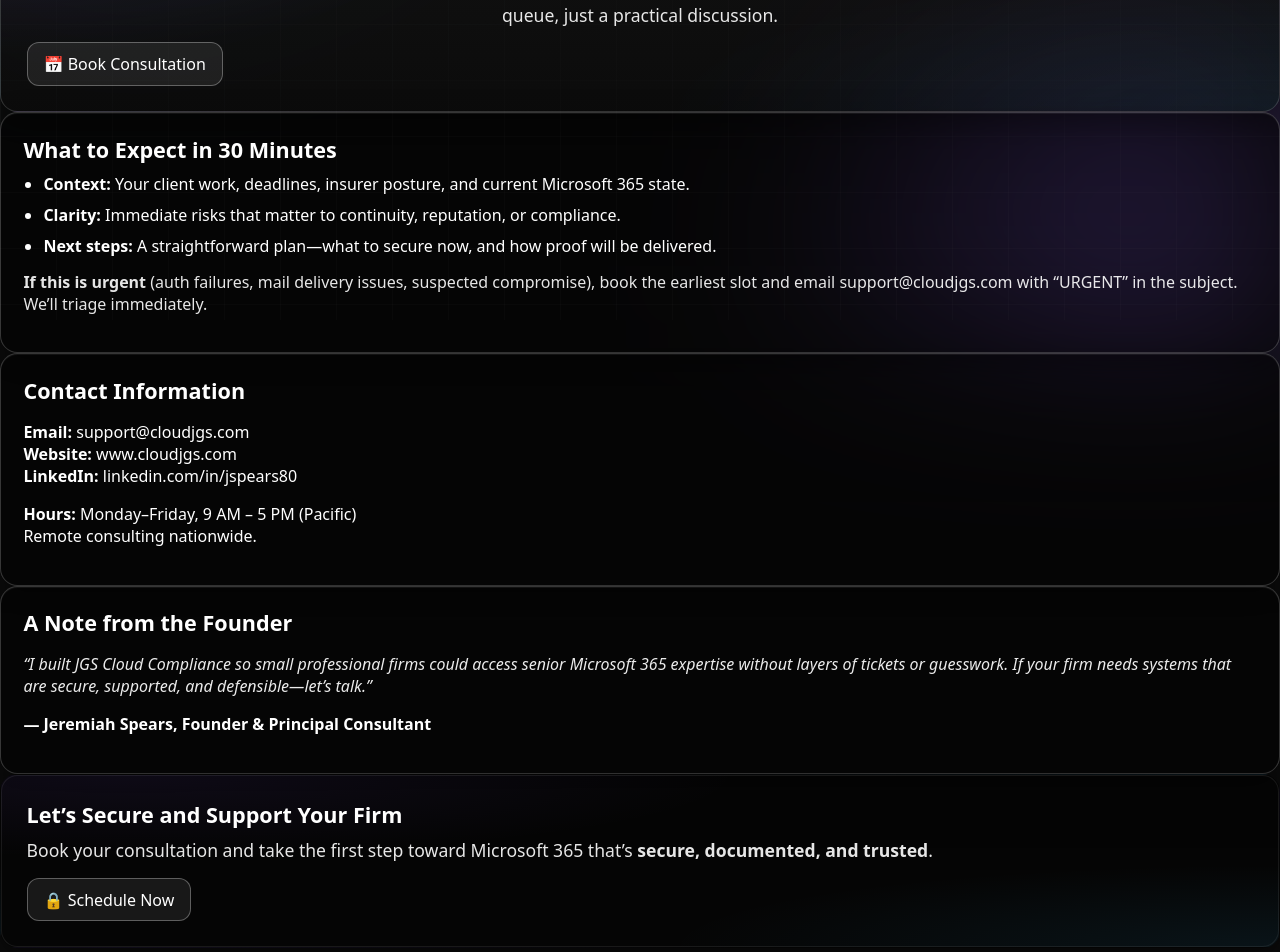
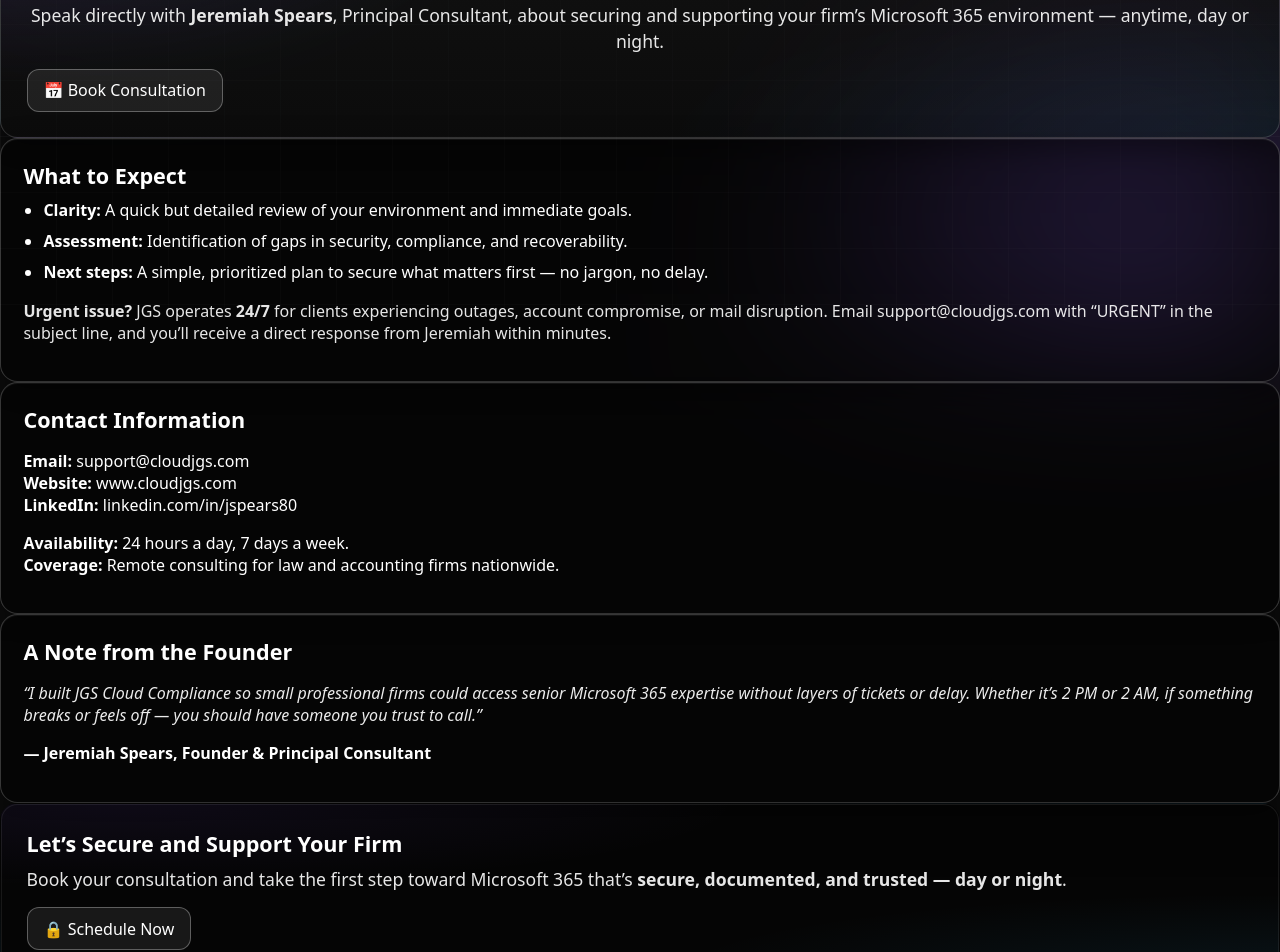
Before and after one commit to jspears80/jgs, a Next.js app: page /contact in a window 1280 px wide. Shown: the part 480-1432 px from the top of the page. Built offline with nearby package versions, Linux system fonts and the light colour scheme.

Commit message:
Update page.tsx

```diff
--- a/app/contact/page.tsx
+++ b/app/contact/page.tsx
@@ -4,13 +4,13 @@ import React from 'react';
 export default function ContactPage() {
   return (
     <section className="section container page-contact">
-      {/* ===== Header ===== */}
+      {/* ===== Page Header ===== */}
       <div className="card full">
         <span className="eyebrow">Book • Contact</span>
         <h1 className="hero">Get in Touch</h1>
         <p className="lead" style={{ maxWidth: '70ch' }}>
           Every engagement begins with a focused conversation about your firm’s goals, insurer requirements,
-          and current Microsoft 365 posture.
+          and Microsoft 365 environment. Whether it’s a planned consultation or an active incident, JGS is always available to respond.
         </p>
       </div>
 
@@ -19,7 +19,7 @@ export default function ContactPage() {
         <h2 className="title-xl">🔒 Book a 30-Minute Consultation</h2>
         <p className="lead" style={{ marginBottom: '.9rem' }}>
           Speak directly with <strong>Jeremiah Spears</strong>, Principal Consultant, about securing and supporting
-          your firm’s Microsoft 365 environment—no forms, no queue, just a practical discussion.
+          your firm’s Microsoft 365 environment — anytime, day or night.
         </p>
         <a
           className="btn primary"
@@ -34,15 +34,16 @@ export default function ContactPage() {
 
       {/* ===== What to Expect ===== */}
       <div className="card">
-        <h2 className="title-xl">What to Expect in 30 Minutes</h2>
+        <h2 className="title-xl">What to Expect</h2>
         <ul className="list-tight" style={{ marginTop: '.25rem' }}>
-          <li><strong>Context:</strong> Your client work, deadlines, insurer posture, and current Microsoft 365 state.</li>
-          <li><strong>Clarity:</strong> Immediate risks that matter to continuity, reputation, or compliance.</li>
-          <li><strong>Next steps:</strong> A straightforward plan—what to secure now, and how proof will be delivered.</li>
+          <li><strong>Clarity:</strong> A quick but detailed review of your environment and immediate goals.</li>
+          <li><strong>Assessment:</strong> Identification of gaps in security, compliance, and recoverability.</li>
+          <li><strong>Next steps:</strong> A simple, prioritized plan to secure what matters first — no jargon, no delay.</li>
         </ul>
-        <p style={{ marginTop: '.75rem', opacity: .9 }}>
-          <strong>If this is urgent</strong> (auth failures, mail delivery issues, suspected compromise), book the earliest slot
-          and email <a href="mailto:support@cloudjgs.com">support@cloudjgs.com</a> with “URGENT” in the subject. We’ll triage immediately.
+        <p style={{ marginTop: '.9rem', opacity: .9 }}>
+          <strong>Urgent issue?</strong> JGS operates <strong>24/7</strong> for clients experiencing outages,
+          account compromise, or mail disruption.
+          Email <a href="mailto:support@cloudjgs.com">support@cloudjgs.com</a> with “URGENT” in the subject line, and you’ll receive a direct response from Jeremiah within minutes.
         </p>
       </div>
 
@@ -62,8 +63,8 @@ export default function ContactPage() {
           </a>
         </p>
         <p>
-          <strong>Hours:</strong> Monday–Friday, 9 AM – 5 PM (Pacific)<br />
-          Remote consulting nationwide.
+          <strong>Availability:</strong> 24 hours a day, 7 days a week.<br />
+          <strong>Coverage:</strong> Remote consulting for law and accounting firms nationwide.
         </p>
       </div>
 
@@ -72,7 +73,7 @@ export default function ContactPage() {
         <h2 className="title-xl">A Note from the Founder</h2>
         <p style={{ fontStyle: 'italic', opacity: .92 }}>
           “I built JGS Cloud Compliance so small professional firms could access senior Microsoft 365 expertise without
-          layers of tickets or guesswork. If your firm needs systems that are secure, supported, and defensible—let’s talk.”
+          layers of tickets or delay. Whether it’s 2 PM or 2 AM, if something breaks or feels off — you should have someone you trust to call.”
         </p>
         <p style={{ fontWeight: 600, marginTop: '.5rem' }}>
           — Jeremiah Spears, Founder &amp; Principal Consultant
@@ -83,7 +84,7 @@ export default function ContactPage() {
       <div className="card full book-cta">
         <h2 className="title-xl">Let’s Secure and Support Your Firm</h2>
         <p className="lead" style={{ marginBottom: '.9rem' }}>
-          Book your consultation and take the first step toward Microsoft 365 that’s <strong>secure, documented, and trusted</strong>.
+          Book your consultation and take the first step toward Microsoft 365 that’s <strong>secure, documented, and trusted — day or night</strong>.
         </p>
         <a
           className="btn primary"
```
